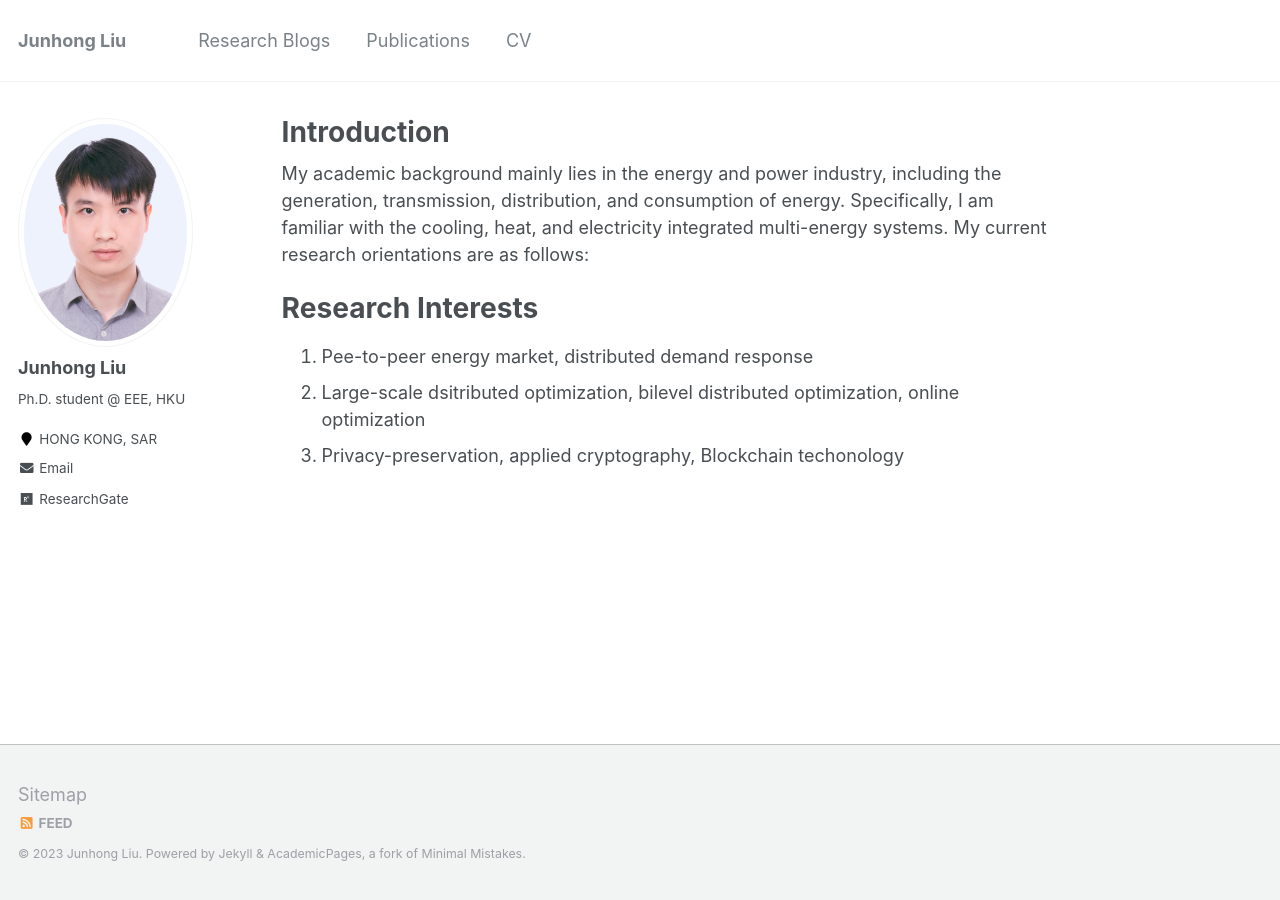
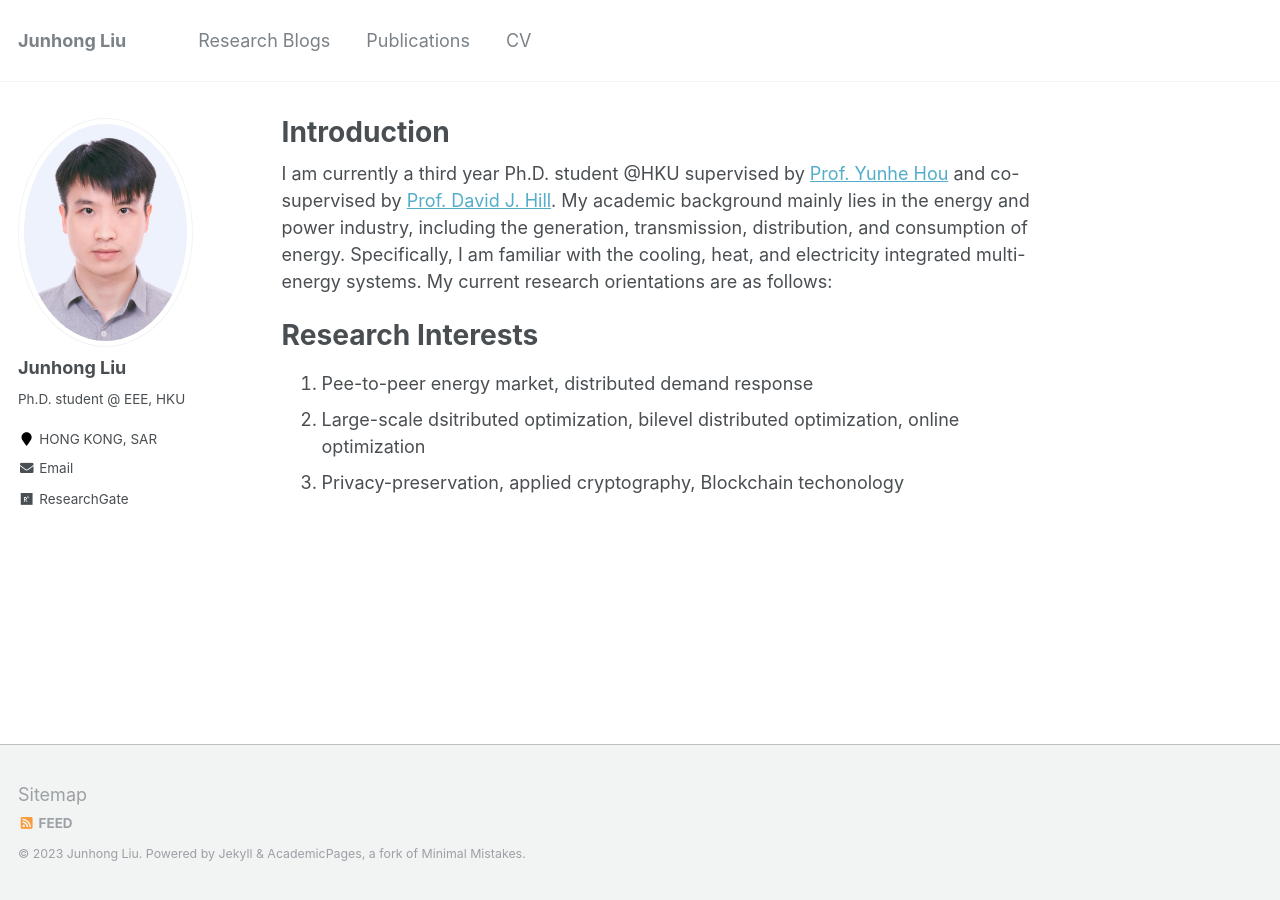
Before and after one commit to johnny-eee/online, a Jekyll site: the page built from _pages/about.md, in a window 1280 px wide. Built offline with Jekyll 4.4.1, drawn with Linux system fonts in a browser that asks for light colours.

Commit message:
Update about.md

```diff
--- a/_pages/about.md
+++ b/_pages/about.md
@@ -8,7 +8,7 @@ redirect_from:
   - /about.html
 ---
 
-My academic background mainly lies in the energy and power industry, including the generation, transmission, distribution, and consumption of energy. Specifically, I am familiar with the cooling, heat, and electricity integrated multi-energy systems. My current research orientations are as follows:
+I am currently a third year Ph.D. student @HKU supervised by [Prof. Yunhe Hou](https://www.eee.hku.hk/people/yhhou/) and co-supervised by [Prof. David J. Hill](https://www.eee.hku.hk/people/dhill/). My academic background mainly lies in the energy and power industry, including the generation, transmission, distribution, and consumption of energy. Specifically, I am familiar with the cooling, heat, and electricity integrated multi-energy systems. My current research orientations are as follows:
 
 
 Research Interests
```
